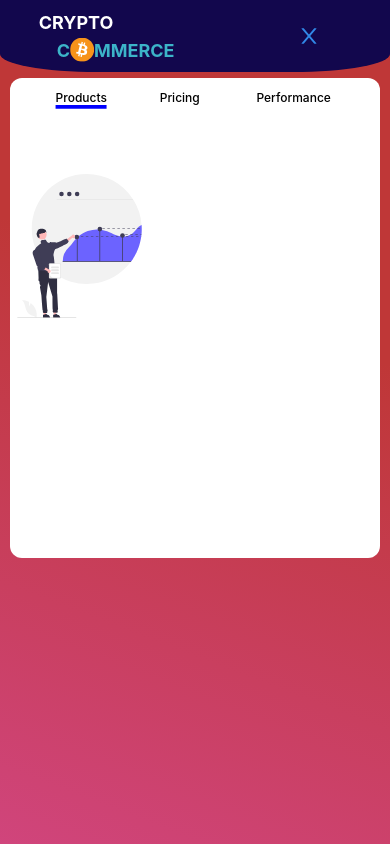
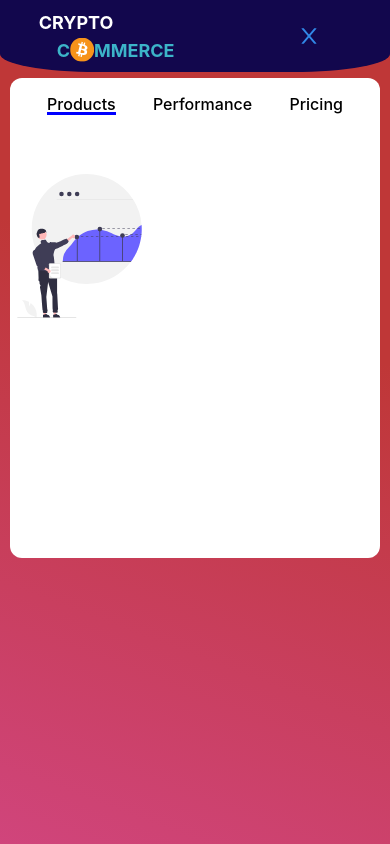
Before and after one commit to bktabbdev/crypto-tracker, a React (Create React App) app: page / in a window 390 px wide. Both pictures are taken after a click on the button 309 px from the left and 36 px from the top of the page. Shown: the top 844 px of the page. Built offline with nearby package versions, Linux system fonts and the light colour scheme; no server answers.

Commit message:
Fragmented modal title headers into individual components. Attempted to find solution for active class. Continued CSS styling by incorporating psuedo-selector changes. Attempted to establish framework of hooks for styling purposes. Modal nicely fit in page.

```diff
--- a/src/components/mobile-modal/menu-modal.component.jsx
+++ b/src/components/mobile-modal/menu-modal.component.jsx
@@ -1,16 +1,51 @@
-import React from 'react';
+import React, { useState, useRef } from 'react';
 
 import { Div } from './menu-modal.styles';
 
+const TitleComponent = ({ title, reset, starter }) => {
+  const [current, setCurrent] = useState(false);
+  const [clicked, setClicked] = useState(false);
+  const [varStarter, setVarStarter] = useState(starter);
+
+  if (varStarter) {
+    setVarStarter(!varStarter);
+    setCurrent(!current);
+  }
+
+  const handleClick = (e) => {
+    setClicked(!clicked);
+    setCurrent(!current);
+  };
+
+  return (
+    <span
+      onClick={handleClick}
+      className={current && !reset ? 'title active' : 'title'}
+    >
+      {title}
+    </span>
+  );
+};
+
 const MobileMenuModal = () => {
+  const [reset, setReset] = useState(false);
+
+  const handleChange = (e) => {
+    console.log('CHANGE');
+  };
+
   return (
     <Div>
       <div className="title-row">
-        <span className="title">
-          <p className="active">Products</p>
-        </span>
-        <span className="title">Pricing</span>
-        <span className="title">Performance</span>
+        <div>
+          <TitleComponent starter={true} reset={reset} title="Products" />
+        </div>
+        <div>
+          <TitleComponent starter={false} reset={reset} title="Performance" />
+        </div>
+        <div>
+          <TitleComponent starter={false} reset={reset} title="Pricing" />
+        </div>
       </div>
       <div className="content-row">
         <img
--- a/src/components/mobile-modal/menu-modal.styles.jsx
+++ b/src/components/mobile-modal/menu-modal.styles.jsx
@@ -25,9 +25,11 @@ export const Div = styled.div`
 
   .title-row {
     display: flex;
+    padding-top: 1rem;
     grid-column-start: 1;
     grid-column-end: 3;
     justify-content: space-evenly;
+    align-items: flex-start;
 
     .title {
       font-weight: 500;
@@ -37,16 +39,50 @@ export const Div = styled.div`
         display: inline-block;
         position: relative;
       }
-      .active {
+      &:before {
+        content: '';
+        display: block;
+        position: absolute;
+        top: 18px;
+        left: 0;
+        width: 0;
+        height: 3px;
+        background: blue;
+      }
+      &:after {
+        content: '';
+        display: block;
+        position: absolute;
+        top: 18px;
+        right: 0;
+        width: 0;
+        height: 3px;
+        background: blue;
+      }
+
+      &.active {
         &:before {
           content: '';
           display: block;
           position: absolute;
-          bottom: -5px;
+          top: 18px;
           left: 0;
-          width: 100%;
-          height: 5px;
+          width: 50%;
+          height: 3px;
           background: blue;
+          transition: 0.5s;
+        }
+
+        &:after {
+          content: '';
+          display: block;
+          position: absolute;
+          top: 18px;
+          right: 0;
+          width: 50%;
+          height: 3px;
+          background: blue;
+          transition: 0.5s;
         }
       }
     }
```
